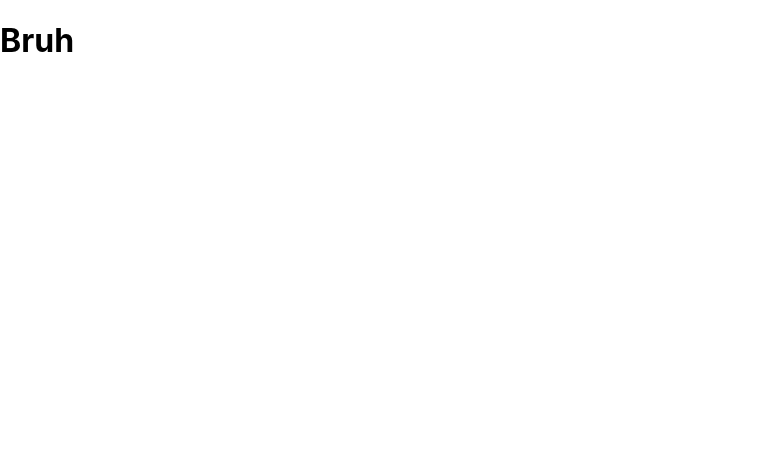
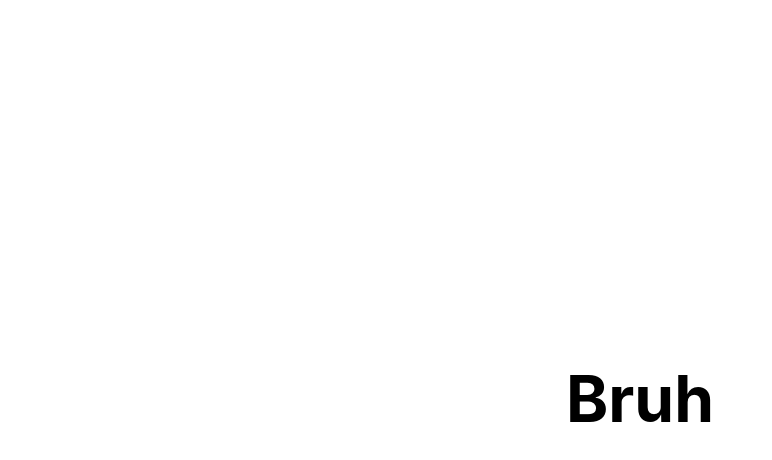
Before and after one commit to lucajoos/website, a Next.js app: page / in a window 1280 px wide. Shown: the top 460 px of the page, without its empty margins (0-772 px from the left). Built offline with nearby package versions, Linux system fonts and the light colour scheme.

Commit message:
Add test content

```diff
--- a/package.json
+++ b/package.json
@@ -9,6 +9,7 @@
   },
   "dependencies": {
     "@react-three/fiber": "^7.0.21",
+    "framer-motion": "^5.4.3",
     "next": "12.0.4",
     "react": "17.0.2",
     "react-dom": "17.0.2",
--- a/pages/index.js
+++ b/pages/index.js
@@ -1,9 +1,20 @@
 import React from 'react'
-
+import { motion } from 'framer-motion';
+import Head from 'next/head';
 
 const Index = () => {
   return (
-      <h1>Bruh</h1>
+      <div>
+          <Head>
+              <title>Luca Joos skr</title>
+              <meta name="viewport" content="initial-scale=1.0, width=device-width" />
+          </Head>
+          <div style={{ display: 'grid', height: '100vh', alignItems: 'center'}}>
+              <motion.div animate={{ scale: 2 }} initial={{ scale: 0}} transition={{ duration: 5 }} >
+                  <h1>Bruh</h1>
+              </motion.div>
+          </div>
+      </div>
   )
 }
 
--- a/styles/globals.css
+++ b/styles/globals.css
@@ -4,6 +4,9 @@ body {
   margin: 0;
   font-family: -apple-system, BlinkMacSystemFont, Segoe UI, Roboto, Oxygen,
     Ubuntu, Cantarell, Fira Sans, Droid Sans, Helvetica Neue, sans-serif;
+  overflow: hidden;
+  width: 100%;
+  height: 100%;
 }
 
 a {
@@ -14,3 +17,7 @@ a {
 * {
   box-sizing: border-box;
 }
+
+h1 {
+  text-align: center;
+}
```
Also changed, not shown: 1 other file (tests, documents, lock files or other folders).
